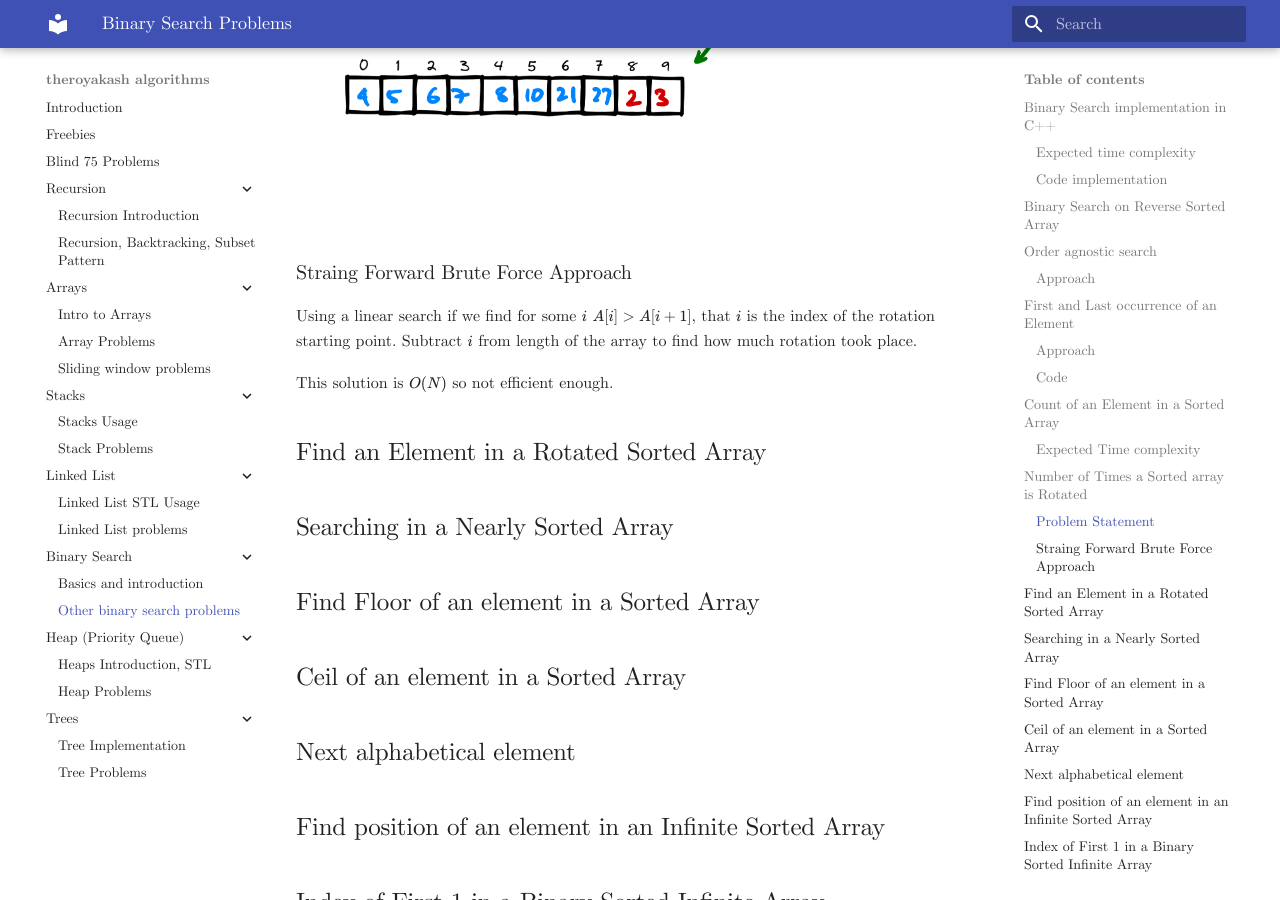
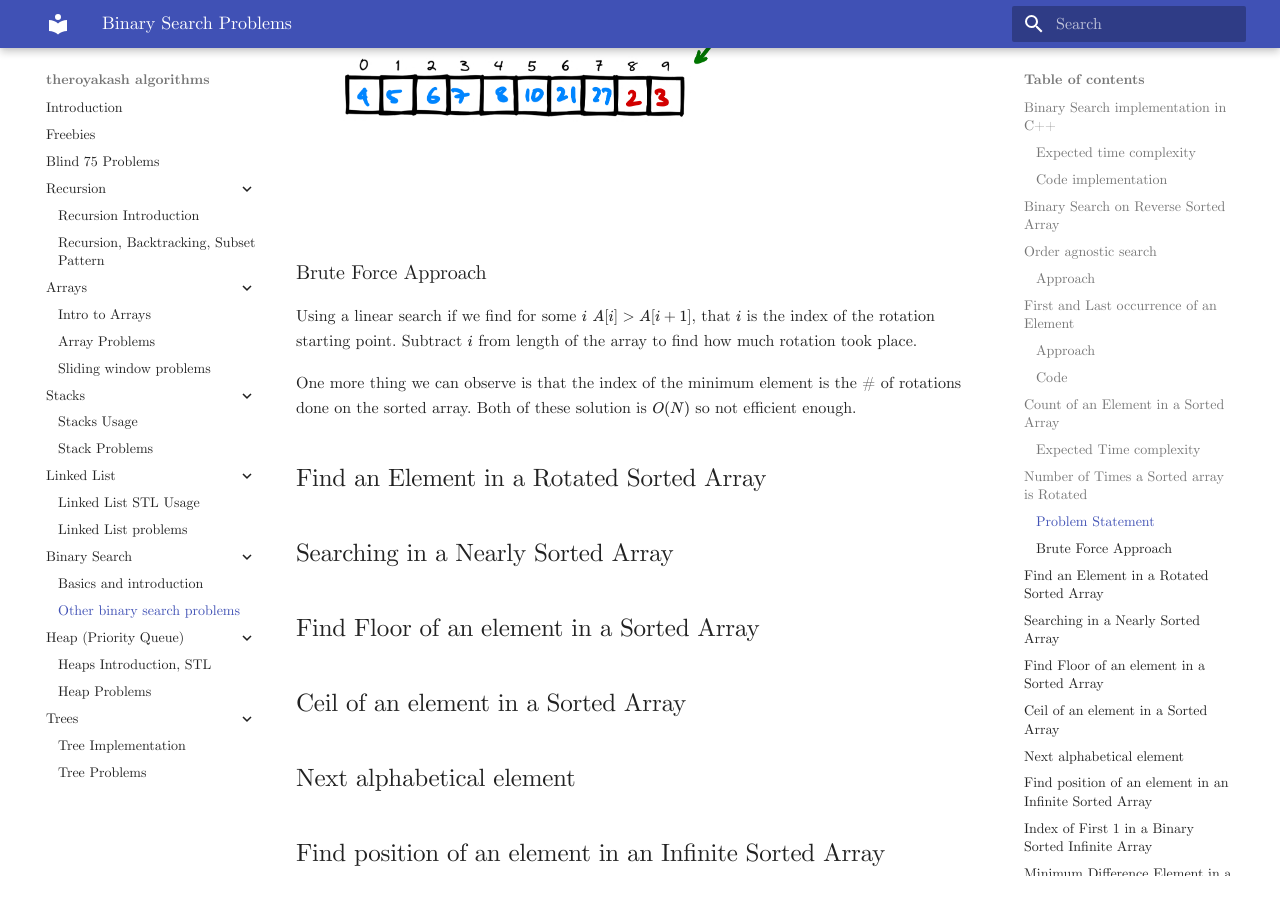
Before and after one commit to theroyakash/algorithms.theroyakash.com, an MkDocs documentation site: the page built from docs/otherbinarysearch-problems.md, in a window 1280 px wide and 900 px high, scrolled down 3838 px. Built offline with MkDocs 1.6.1 and Material for MkDocs 9.7.7, drawn with Linux system fonts in a browser that asks for light colours.

Commit message:
added one more sol. to the Number of Times a Sorted array is Rotated

```diff
--- a/docs/otherbinarysearch-problems.md
+++ b/docs/otherbinarysearch-problems.md
@@ -135,10 +135,10 @@
 When the array is rotated $k$ times, the array becomes $A[K \to N] + A[0 \to K - 1]$
 ![image](./images/03a749f6-c901-4f26-b46e-230b46fab28d.png)
 
-### Straing Forward Brute Force Approach
+### Brute Force Approach
 Using a linear search if we find for some $i$ $A[i] > A[i+1]$, that $i$ is the index of the rotation starting point. Subtract $i$ from length of the array to find how much rotation took place.
 
-This solution is $O(N)$ so not efficient enough.
+One more thing we can observe is that the index of the minimum element is the # of rotations done on the sorted array. Both of these solution is $O(N)$ so not efficient enough.
 
 ## Find an Element in a Rotated Sorted Array
 ## Searching in a Nearly Sorted Array
```
